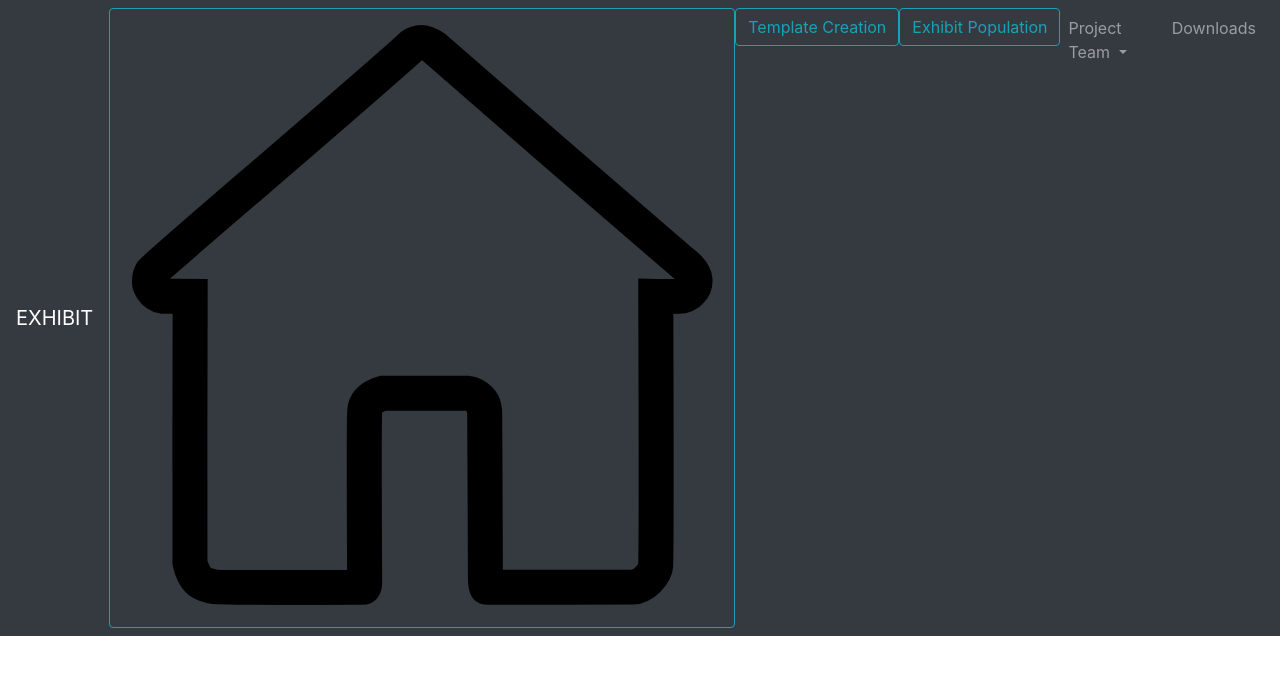
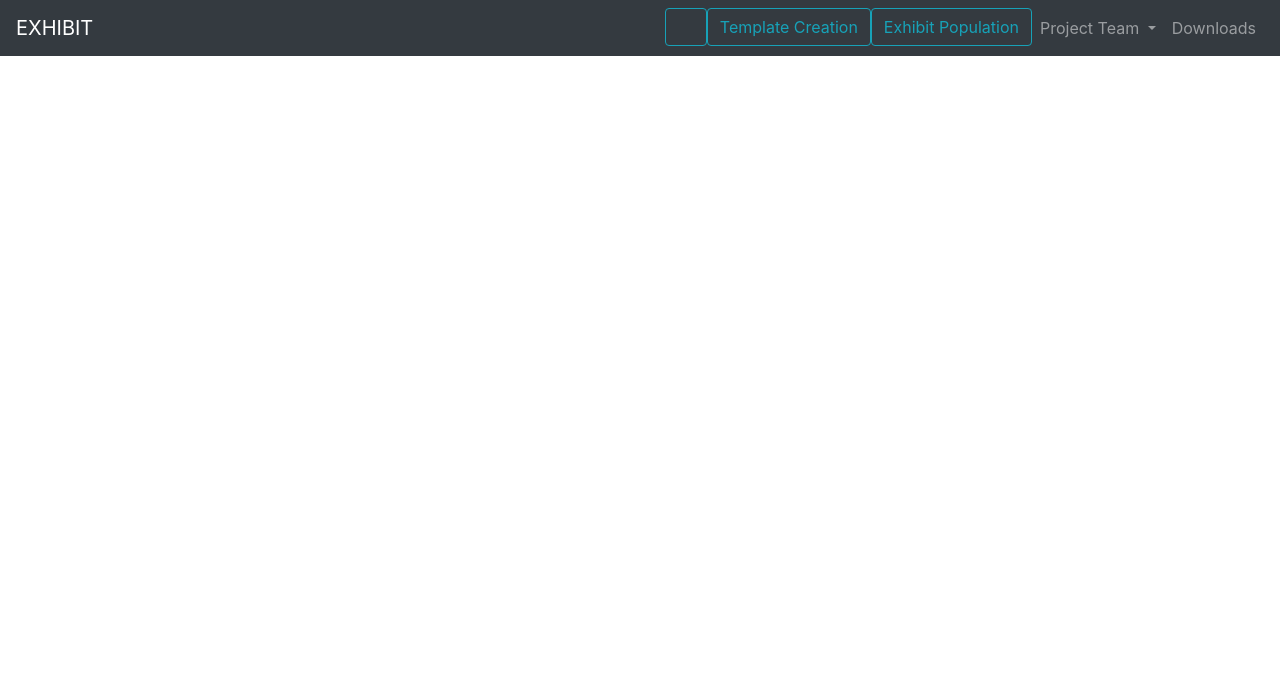
Before and after one commit to cearamullins/exhibit.github.io, a plain HTML site: page index.html in a window 1280 px wide. Drawn offline with Linux system fonts and the light colour scheme.

Commit message:
Update index.html

```diff
--- a/index.html
+++ b/index.html
@@ -25,16 +25,16 @@
             <ul class="navbar-nav ml-auto">
                 <li class="nav-item active">
                     <a class="btn btn-outline-info my-2 my-sm-0" href="#">
-                        <svg xmlns="http://www.w3.org/2000/svg" xmlns:xlink="http://www.w3.org/1999/xlink" width="600" height="600" viewBox="0 0 600 600">
+                        <svg width="1em" height="1em" viewBox="0 0 16 16" fill="currentColor" xmlns="http://www.w3.org/2000/svg" xmlns:xlink="http://www.w3.org/1999/xlink">
                             <defs>
-                                <clipPath id="clip-EXHIBIT_logo_test">
-                                <rect width="600" height="600"/>
-                                </clipPath>
+                              <clipPath id="clip-EXHIBIT_logo_test">
+                                <rect width="16" height="16"/>
+                              </clipPath>
                             </defs>
                             <g id="EXHIBIT_logo_test" clip-path="url(#clip-EXHIBIT_logo_test)">
-                                <g id="house" transform="translate(16 14)">
-                                <path id="Path_14" data-name="Path 14" d="M1354.2,932.381c-2.937,4.283-2.741,10.6-2.682,11.516,0,.038,2.2,11.46,13.343,13.256,6.835.107,27.3.2,27.3.2s-.646,262.267-.222,266.257c.214,2.015,3.051,11.582,7.923,17.158,4.081,4.675,10.16,5.369,14.219,6.485,8.2,2.254,149.719.794,151.17.881s1.427-3.618,1.391-10.3c-.187-34.657-.756-152.729.057-165.321.957-14.814,18.467-18.3,18.467-18.3h83.985s17.359,1.591,17.545,20.041.732,163.578.732,163.578-.141,10.3,1.482,10.3c15.659.022,142.16.188,145.926-.042,2.808-.172,8.374-1.092,15.02-7.511,3.544-3.641,7.44-8.9,7.739-13.42.99-14.957.192-269.78.192-269.78s14.928.311,23.816,0,16.074-8.167,15.383-16.919-13.042-17.237-13.042-17.237S1661.6,731.552,1636.5,708.795c-7.455-5.3-14.07-8.067-22.858-1.99C1585.768,733.507,1357.056,928.21,1354.2,932.381Z" transform="translate(-1340 -690)" fill="none" stroke="#000" stroke-width="35"/>
-                                </g>
+                              <g id="house" transform="translate(-10.988 -12.855)">
+                                <path id="Path_14" data-name="Path 14" d="M1351.563,709.656a.573.573,0,0,0-.074.317.47.47,0,0,0,.367.365c.188,0,.728-.085.75.006v.2l-.005,7.126a1.162,1.162,0,0,0,.218.472.708.708,0,0,0,.391.178c.225.062,4.116.022,4.156.024s.039-.1.038-.283c-.005-.954-.021-4.2,0-4.549.026-.408.508-.5.508-.5h2.309a.539.539,0,0,1,.482.551c.005.508.02,4.5.02,4.5s0,.283.041.284c.431,0,3.909.005,4.012,0a.639.639,0,0,0,.413-.207.694.694,0,0,0,.213-.369l.006-7.27a.267.267,0,0,1,0-.153c.027-.06.41.009.655,0a.441.441,0,0,0,.423-.466c-.019-.241-.359-.474-.359-.474s-6.113-5.274-6.8-5.9a.48.48,0,0,0-.629-.055C1357.93,704.184,1351.641,709.541,1351.563,709.656Z" transform="translate(-1340 -690)" fill="none" fill-rule="evenodd" stroke="evenodd" stroke-width="1"/>
+                              </g>
                             </g>
                         </svg>
                     </a>
```
